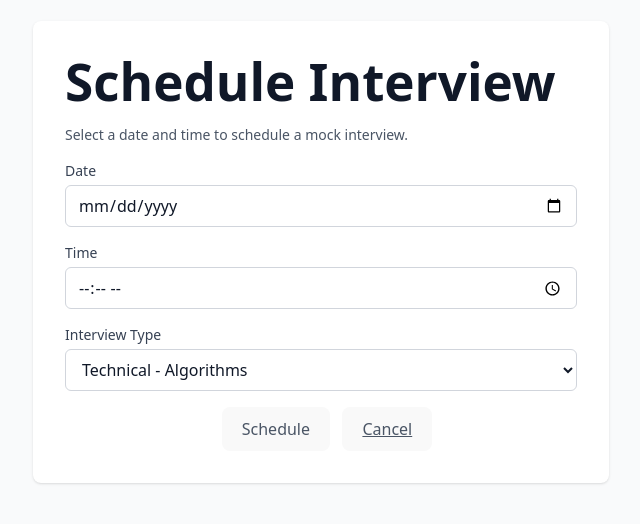
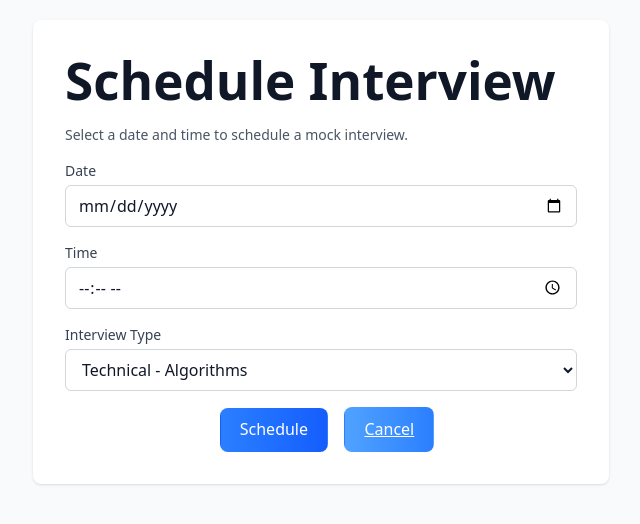
Before and after one commit to maitke01/ai-mock-interview, a React (Vite) app in the folder packages/app/: page /schedule-interview in a window 1280 px wide. Shown: the part 148-672 px from the top of the page, without its empty margins (319-959 px from the left). Built offline with nearby package versions, Linux system fonts and the light colour scheme.

Commit message:
changed style of buttons

```diff
--- a/packages/app/src/components/ScheduleInterview.tsx
+++ b/packages/app/src/components/ScheduleInterview.tsx
@@ -92,18 +92,20 @@ const ScheduleInterview: React.FC = () => {
             </select>
           </div>
 
-          <div className='text-center'>
+          <div className='text-center space-x-4'>
             <button
               type='submit'
               disabled={scheduleInterviewMutation.isPending}
-              className='ml-3 text-sm font-bold text-gray-600 dark:text-gray-300 disabled:opacity-50 disabled:cursor-not-allowed'
+              className='ml-3 text-sm bg-gradient-to-r from-blue-500 to-blue-600 hover:from-blue-600 hover:to-blue-00 text-white disabled:opacity-50 disabled:cursor-not-allowed'
+
+
             >
               {scheduleInterviewMutation.isPending ? 'Scheduling...' : 'Schedule'}
             </button>
             <button
               type='button'
               onClick={() => navigate('/dashboard')}
-              className='ml-3 text-sm text-gray-600 dark:text-gray-300 underline'
+              className='bg-gradient-to-r from-blue-400 to-blue-500 hover:from-blue-500 hover:to-blue-600 text-white px-3 py-1 rounded-md font-medium transition-colors border-2 border-transparent underline'
             >
               Cancel
             </button>
```
